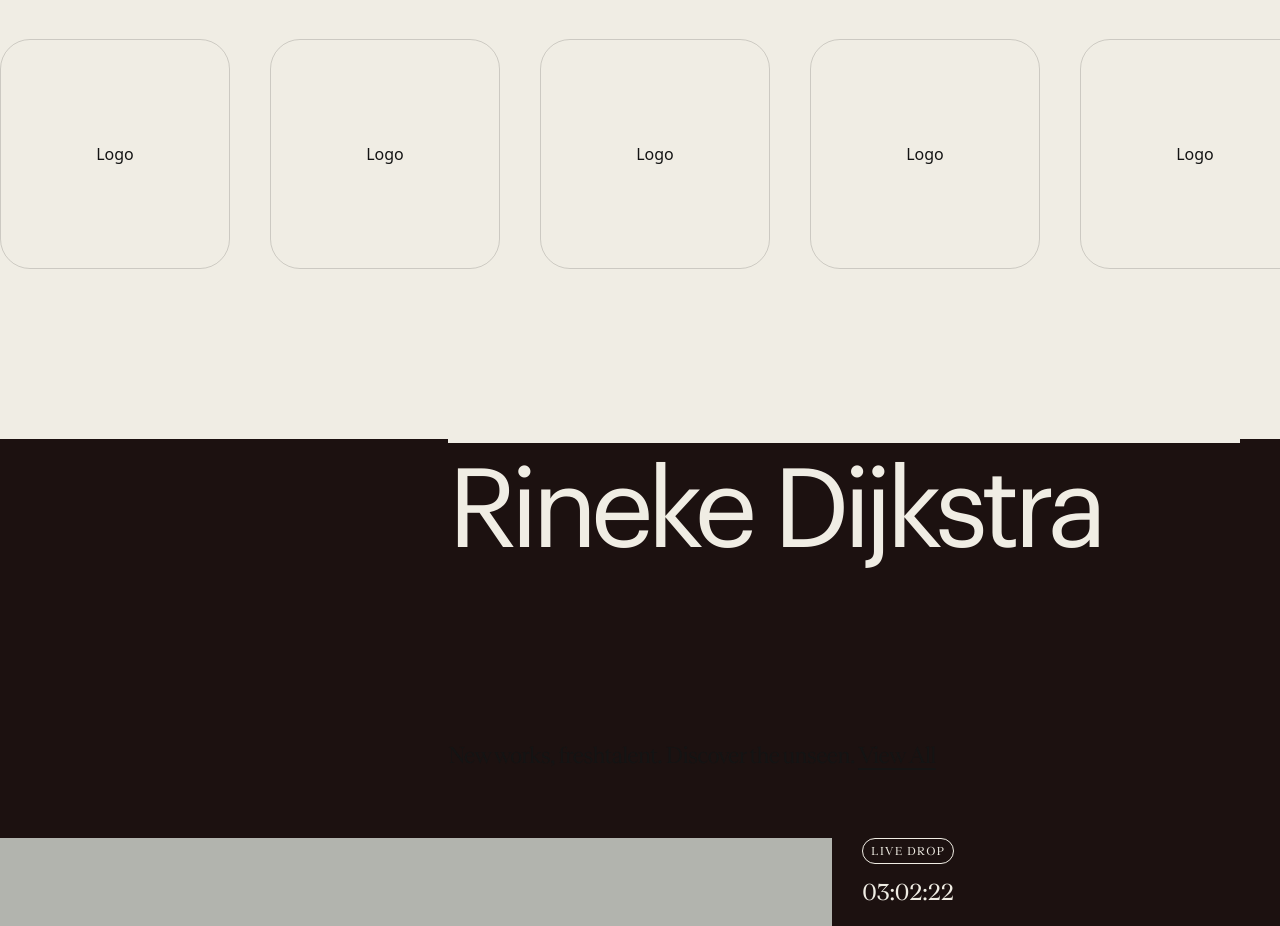
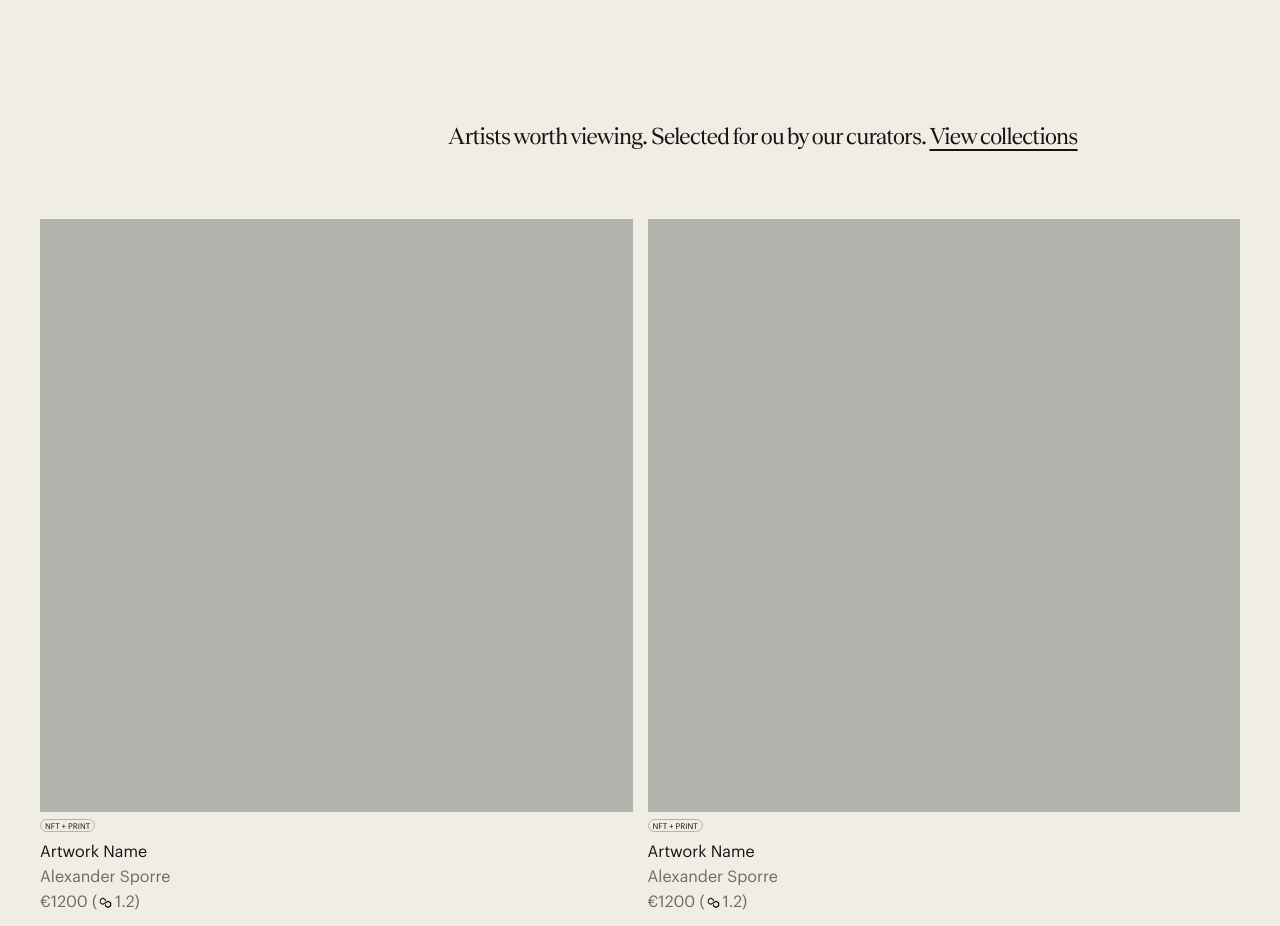
Before and after one commit to Unveil-art/unveil-marketplace, a Next.js app: page / in a window 1280 px wide. Shown: the part 2600-3526 px from the top of the page. Built offline with nearby package versions, Linux system fonts and the light colour scheme.

Commit message:
newly curated section

```diff
--- /dev/null
+++ b/components/reusable/TwoBlockItems.jsx
@@ -0,0 +1,38 @@
+import React from "react";
+
+import Currency from "../svg/Currency";
+
+const TwoBlockItems = () => {
+  return (
+    <div className="grid grid-cols-1 gap-[15px] mx-[15px] md:mx-10 md:grid-cols-2">
+      <div>
+        <div className="aspect-square bg-unveilGreen"></div>
+        <span className="nft-print">nft + print</span>
+        <h5 className="pt-1 b3">Artwork Name</h5>
+        <p className="b3 opacity-60">Alexander Sporre</p>
+        <div className="flex items-center gap-1">
+          <p className="b3 opacity-60">€1200 (</p>
+          <div className="scale-[1.3]">
+            <Currency />
+          </div>
+          <p className="b3 opacity-60">1.2)</p>
+        </div>
+      </div>
+      <div>
+        <div className="aspect-square bg-unveilGreen"></div>
+        <span className="nft-print">nft + print</span>
+        <h5 className="pt-1 b3">Artwork Name</h5>
+        <p className="b3 opacity-60">Alexander Sporre</p>
+        <div className="flex items-center gap-1">
+          <p className="b3 opacity-60">€1200 (</p>
+          <div className="scale-[1.3]">
+            <Currency />
+          </div>
+          <p className="b3 opacity-60">1.2)</p>
+        </div>
+      </div>
+    </div>
+  );
+};
+
+export default TwoBlockItems;
--- /dev/null
+++ b/components/section/NewlyCurated.jsx
@@ -0,0 +1,21 @@
+import React from "react";
+
+import OneLiner from "../reusable/Oneliner";
+import Title from "../reusable/Title";
+import TwoBlockItems from "../reusable/TwoBlockItems";
+
+const NewlyCurated = () => {
+  return (
+    <section className="pt-[180px] pb-[130px]">
+      <Title title="Newly curated" />
+      <OneLiner
+        text="Artists worth viewing. Selected for ou by our curators."
+        link="View collections"
+        href="/gallery"
+      />
+      <TwoBlockItems />
+    </section>
+  );
+};
+
+export default NewlyCurated;
--- a/components/section/WhyCollect.jsx
+++ b/components/section/WhyCollect.jsx
@@ -14,8 +14,9 @@
         link="Learn more"
         href="/"
       />
-      <div className="grid grid-cols-3 mx-[15px] gap-10">
-        <div className="aspect-square bg-unveilBlack rounded-[10px] text-center pt-10 px-[15px] relative overflow-hidden">
+
+      <div className="flex md:grid grid-cols-3 md:mx-[15px] gap-10 overflow-auto">
+        <div className="ml-[15px] h-[315px] md:h-auto min-w-[270px] max-w-[270px] md:max-w-[unset] md:min-w-[unset] md:aspect-square bg-unveilBlack rounded-[10px] text-center pt-10 px-[15px] relative overflow-hidden">
           <h4 className="s1 text-unveilWhite">Curated artworks</h4>
           <p className="text-unveilWhite b4">
             Our curation is a testament to quality and passion
@@ -24,7 +25,7 @@
           <div className="absolute bottom-0 left-1/2 -translate-x-1/2 w-1/2 h-[65%] bg-unveilGreen"></div>
           <div className="absolute bottom-0 right-0 w-[40%] h-1/2 bg-unveilGreen"></div>
         </div>
-        <div className="aspect-square bg-unveilYellow rounded-[10px] text-center pt-10 ">
+        <div className="h-[315px] md:h-auto min-w-[270px] max-w-[270px] md:max-w-[unset] md:min-w-[unset] md:aspect-square bg-unveilYellow rounded-[10px] text-center pt-10 ">
           <h4 className="s1 text-unveilWhite px-[15px]">Curated artworks</h4>
           <p className="text-unveilWhite b4 px-[15px]">
             Our curation is a testament to quality and passion
@@ -49,7 +50,7 @@
             )}
           </Swiper>
         </div>
-        <div className="aspect-square bg-unveilGreen rounded-[10px] text-center pt-10 px-[15px]">
+        <div className="h-[315px] mr-[15px] md:h-auto min-w-[270px] max-w-[270px] md:max-w-[unset] md:min-w-[unset] md:aspect-square bg-unveilGreen rounded-[10px] text-center pt-10 px-[15px]">
           <h4 className="s1 text-unveilWhite">Curated artworks</h4>
           <p className="text-unveilWhite b4">
             Our curation is a testament to quality and passion
--- a/pages/index.js
+++ b/pages/index.js
@@ -9,6 +9,7 @@
 import RequestAccess from "../components/section/RequestAccess";
 import FAQ from "../components/section/FAQ";
 import WhyCollect from "../components/section/WhyCollect";
+import NewlyCurated from "../components/section/NewlyCurated";
 
 export default function Home() {
   return (
@@ -21,6 +22,7 @@
         backgroundColor="#B8AE92"
         imageMargin={true}
       />
+      <NewlyCurated />
       <TrustedPartners />
       <Collection
         oneLiner="New works, freshtalent. Discover the unseen."
--- a/styles/globals.css
+++ b/styles/globals.css
@@ -4,7 +4,7 @@
 
 @layer components {
   body {
-    @apply bg-unveilWhite text-unveilBlack;
+    @apply bg-unveilWhite text-unveilBlack font-graphik;
   }
   /* Buttons */
   .btn {
@@ -71,6 +71,17 @@
   }
   .b5 {
     @apply font-graphik text-[10px] leading-[25px];
+  }
+
+  /* Labels */
+  .nft-print {
+    @apply px-1 pt-[2px] pb-[1px] my-auto border border-unveilGreen rounded-[60px] text-[8px] uppercase leading-[11px];
+  }
+  .nft {
+    @apply px-1 pt-[2px] pb-[1px] my-auto border border-unveilGreen bg-unveilGreen rounded-[60px] text-[8px] uppercase leading-[11px];
+  }
+  .print {
+    @apply px-1 pt-[2px] pb-[1px] my-auto border border-unveilYellow bg-unveilYellow rounded-[60px] text-[8px] uppercase leading-[11px];
   }
 
   /* Transition */
```
